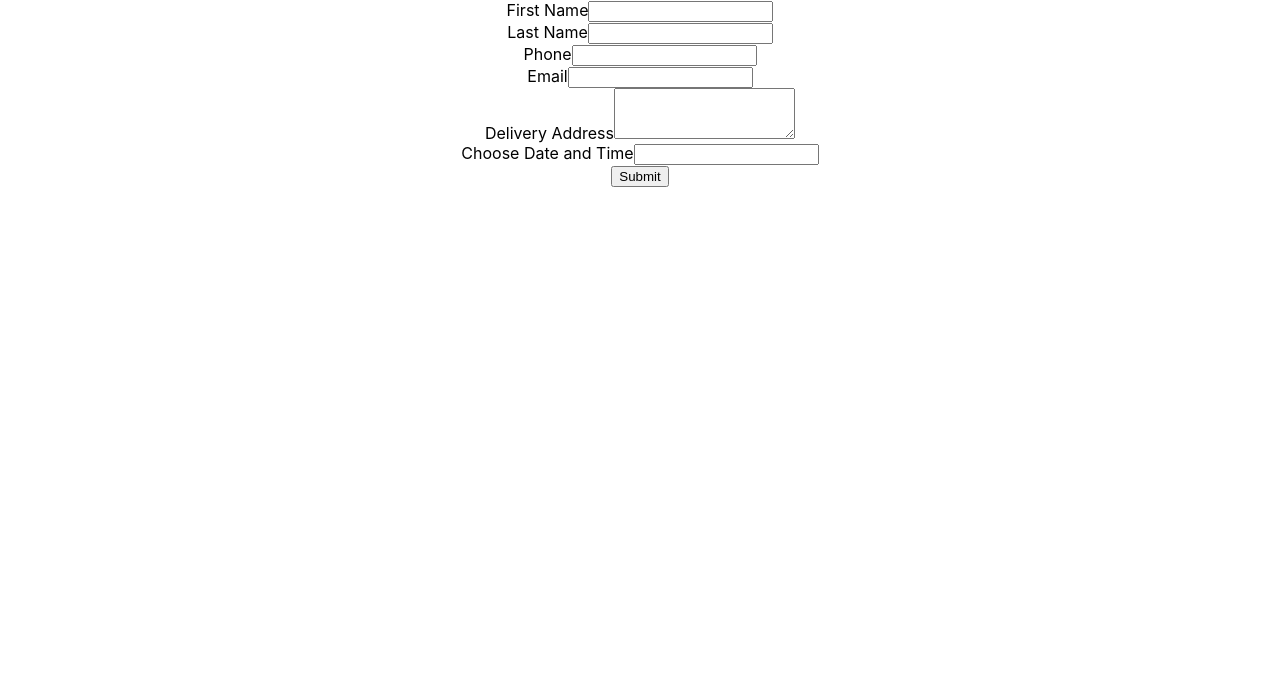
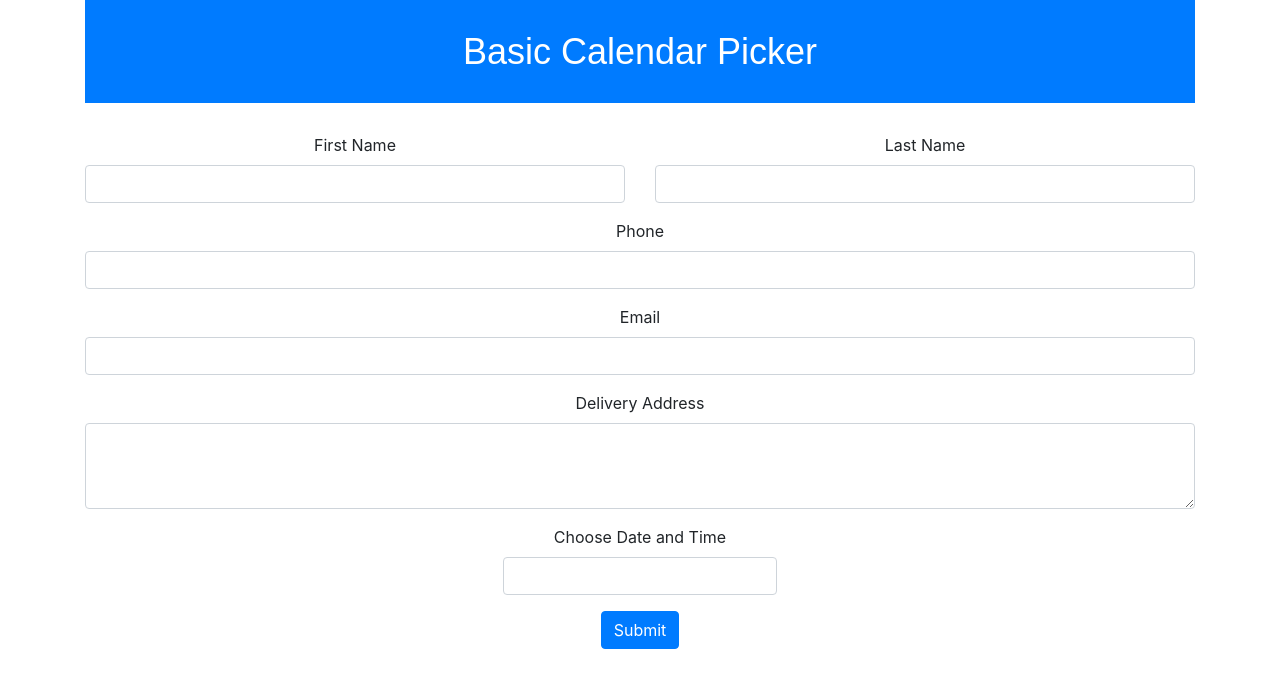
Before and after one commit to mghondo/contactformscheduler-, a React (Create React App) app: page / in a window 1280 px wide. Shown: the top 688 px of the page. Built offline with nearby package versions, Linux system fonts and the light colour scheme.

Commit message:
bootstrap classes now working.

```diff
--- a/public/index.html
+++ b/public/index.html
@@ -9,6 +9,10 @@
       name="description"
       content="Web site created using create-react-app"
     />
+    <link
+    href="https://cdn.jsdelivr.net/npm/bootstrap@4.5.2/dist/css/bootstrap.min.css"
+    rel="stylesheet"
+  />
     <link rel="apple-touch-icon" href="%PUBLIC_URL%/logo192.png" />
     <!--
       manifest.json provides metadata used when your web app is installed on a
--- a/src/ContactFormScheduler.jsx
+++ b/src/ContactFormScheduler.jsx
@@ -2,6 +2,7 @@ import React, { useState } from 'react';
 import { Form, Button, Container, Row, Col } from 'react-bootstrap';
 import DatePicker from 'react-datepicker';
 import 'react-datepicker/dist/react-datepicker.css';
+import './contact.css';
 
 function ContactFormScheduler() {
   const [formData, setFormData] = useState({
@@ -58,10 +59,14 @@ function ContactFormScheduler() {
 
   return (
     <Container>
+
+<header className="app-header" style={{padding: '30px', marginBottom: '30px'}}>
+        <h1 className="cool-header">Basic Calendar Picker</h1>
+      </header>
       <Form onSubmit={handleSubmit}>
         <Row>
           <Col xs={12} md={6}>
-            <Form.Group controlId="firstName">
+            <Form.Group controlId="firstName" className="form-group">
               <Form.Label>First Name</Form.Label>
               <Form.Control
                 type="text"
@@ -73,7 +78,7 @@ function ContactFormScheduler() {
             </Form.Group>
           </Col>
           <Col xs={12} md={6}>
-            <Form.Group controlId="lastName">
+            <Form.Group controlId="lastName" className="form-group">
               <Form.Label>Last Name</Form.Label>
               <Form.Control
                 type="text"
@@ -85,7 +90,7 @@ function ContactFormScheduler() {
             </Form.Group>
           </Col>
         </Row>
-        <Form.Group controlId="phone">
+        <Form.Group controlId="phone" className="form-group">
           <Form.Label>Phone</Form.Label>
           <Form.Control
             type="tel"
@@ -95,7 +100,7 @@ function ContactFormScheduler() {
             className="form-control" // Bootstrap class
           />
         </Form.Group>
-        <Form.Group controlId="email">
+        <Form.Group controlId="email" className="form-group">
           <Form.Label>Email</Form.Label>
           <Form.Control
             type="email"
@@ -105,7 +110,7 @@ function ContactFormScheduler() {
             className="form-control" // Bootstrap class
           />
         </Form.Group>
-        <Form.Group controlId="address">
+        <Form.Group controlId="address" className="form-group">
           <Form.Label>Delivery Address</Form.Label>
           <Form.Control
             as="textarea"
@@ -116,8 +121,8 @@ function ContactFormScheduler() {
             className="form-control" // Bootstrap class
           />
         </Form.Group>
-        <Form.Group controlId="dateTime">
-          <Form.Label>Choose Date and Time</Form.Label>
+        <Form.Group controlId="dateTime" className="form-group">
+          <Form.Label>Choose Date and Time</Form.Label><br/>
           <DatePicker
             selected={formData.dateTime}
             onChange={handleDateChange}
--- /dev/null
+++ b/src/contact.css
@@ -0,0 +1,12 @@
+.app-header {
+    text-align: center;
+    padding: 20px 0;
+    background-color: #007bff;
+    color: #fff;
+  }
+
+  .cool-header {
+    font-family: 'Montserrat', sans-serif;
+    font-size: 36px;
+    margin: 0;
+  }
```
